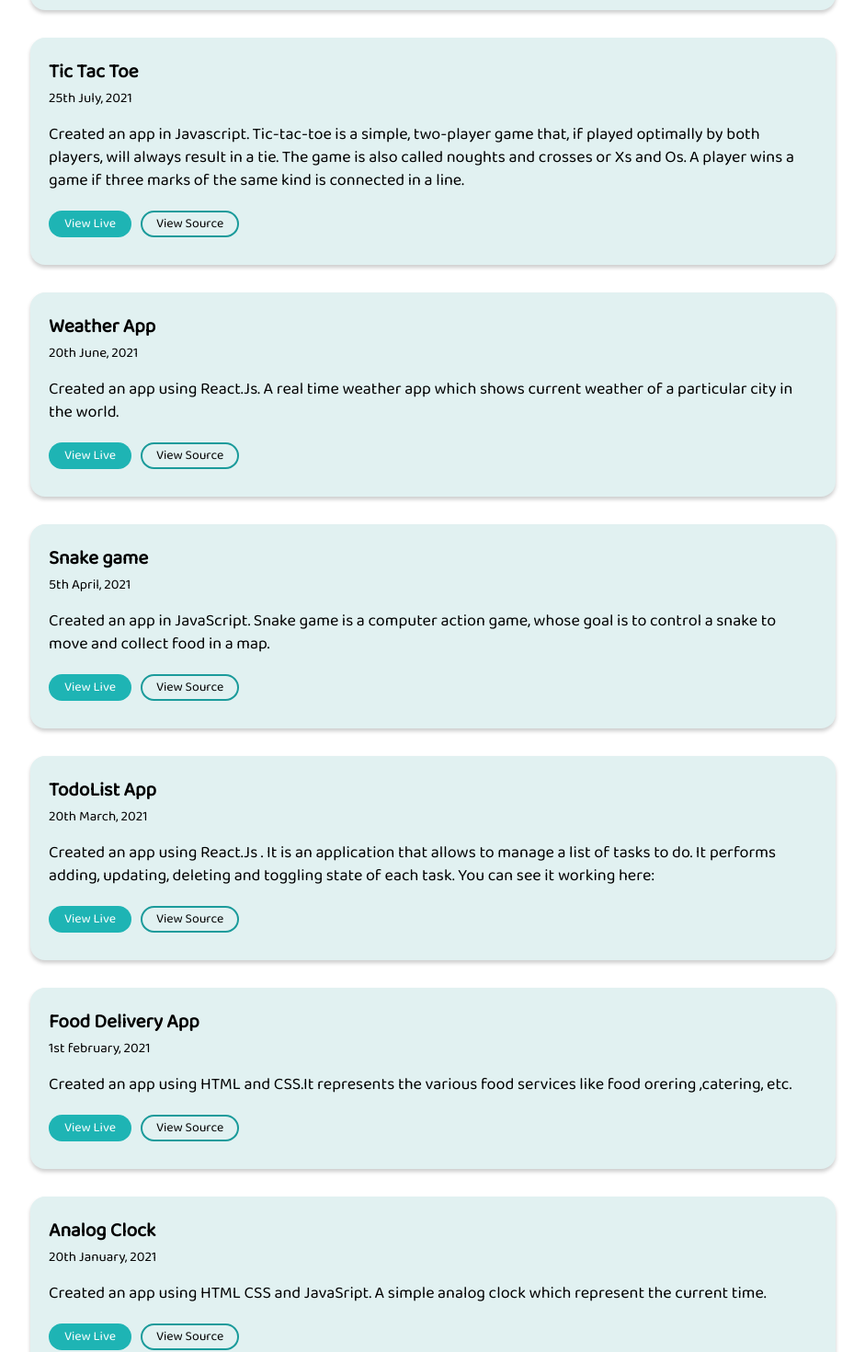
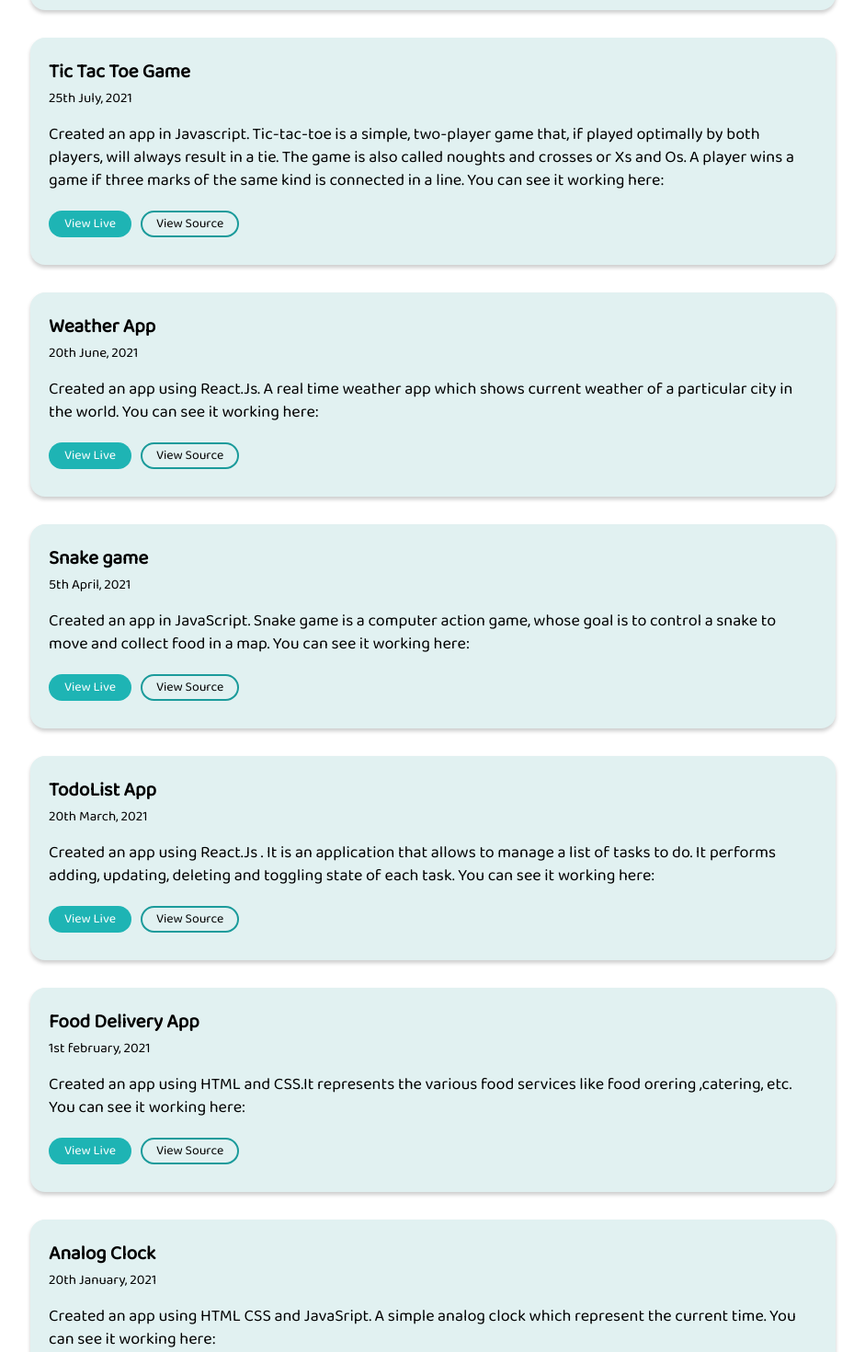
Before and after one commit to osamahannan/Portfolio-2.0, a React (Create React App) app: page /projects in a window 1280 px wide. Shown: the part 740-2210 px from the top of the page at 92% size, without its empty margins (169-1110 px from the left). Built offline with nearby package versions, Linux system fonts and the light colour scheme.

Commit message:
updated projects section

```diff
--- a/src/Components/Projects.js
+++ b/src/Components/Projects.js
@@ -51,7 +51,7 @@ const Projects = () => {
             Created an app using MERN stack. This app allows you to register
             youself and create a profile of your own. All your data is being
             stored at the backend in a database using MongoDB.You can also
-            contact and message for any query.
+            contact and message for any query. You can see it working here:
           </p>
 
           <div className="button-container">
@@ -79,7 +79,7 @@ const Projects = () => {
         </div>
 
         <div className="card2">
-          <h3>Tic Tac Toe</h3>
+          <h3>Tic Tac Toe Game</h3>
           <small>
             <time>25th July, 2021</time>
           </small>
@@ -88,7 +88,7 @@ const Projects = () => {
             game that, if played optimally by both players, will always result
             in a tie. The game is also called noughts and crosses or Xs and Os.
             A player wins a game if three marks of the same kind is connected in
-            a line.
+            a line. You can see it working here:
           </p>
 
           <div className="button-container">
@@ -122,7 +122,7 @@ const Projects = () => {
           </small>
           <p>
             Created an app using React.Js. A real time weather app which shows
-            current weather of a particular city in the world.
+            current weather of a particular city in the world. You can see it working here:
           </p>
 
           <div className="button-container">
@@ -156,7 +156,7 @@ const Projects = () => {
           </small>
           <p>
             Created an app in JavaScript. Snake game is a computer action game,
-            whose goal is to control a snake to move and collect food in a map.
+            whose goal is to control a snake to move and collect food in a map. You can see it working here:
           </p>
 
           <div className="button-container">
@@ -225,7 +225,7 @@ const Projects = () => {
           </small>
           <p>
             Created an app using HTML and CSS.It represents the various food
-            services like food orering ,catering, etc.
+            services like food orering ,catering, etc. You can see it working here:
           </p>
 
           <div className="button-container">
@@ -259,7 +259,7 @@ const Projects = () => {
           </small>
           <p>
             Created an app using HTML CSS and JavaSript. A simple analog clock
-            which represent the current time.
+            which represent the current time. You can see it working here:
           </p>
 
           <div className="button-container">
```
